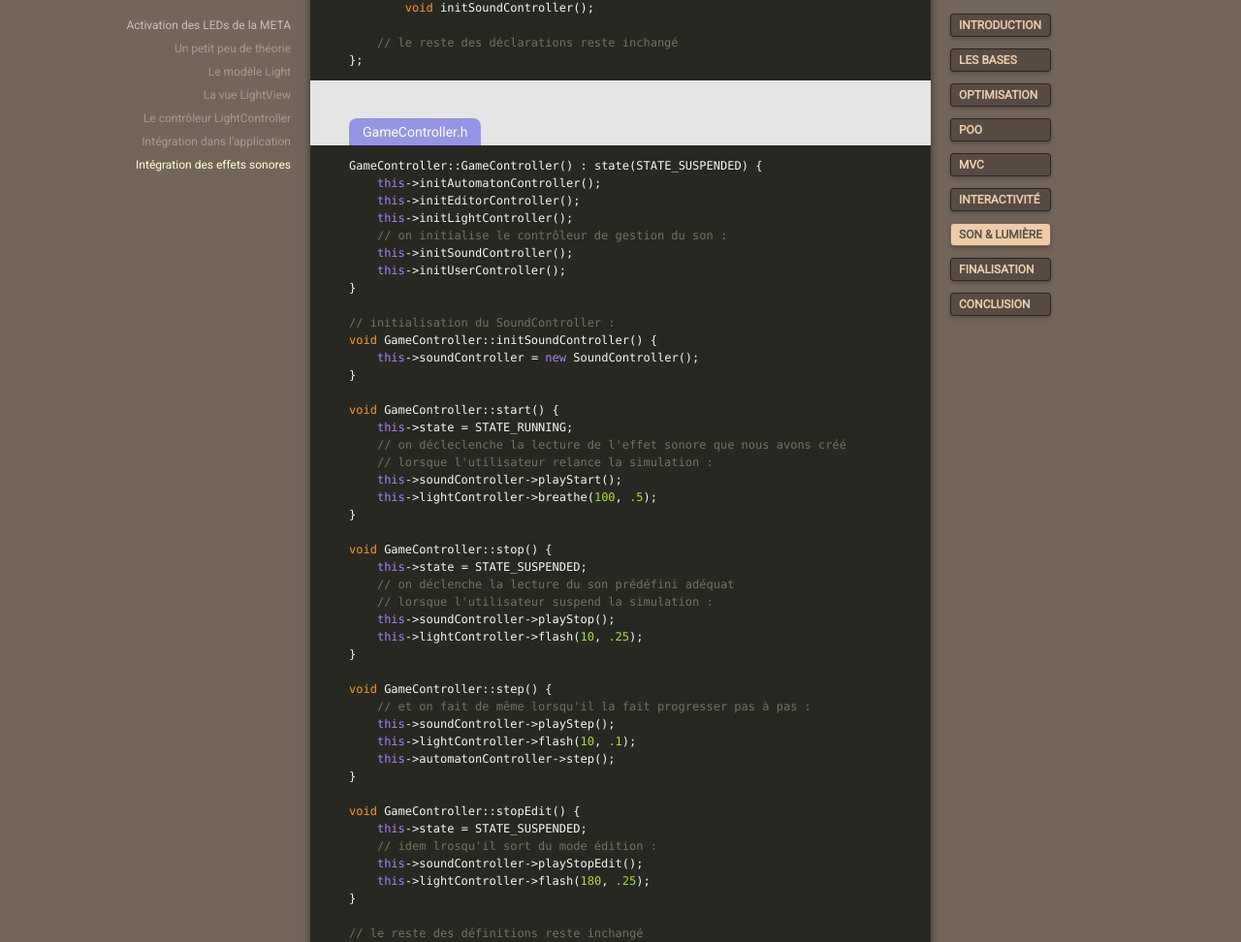
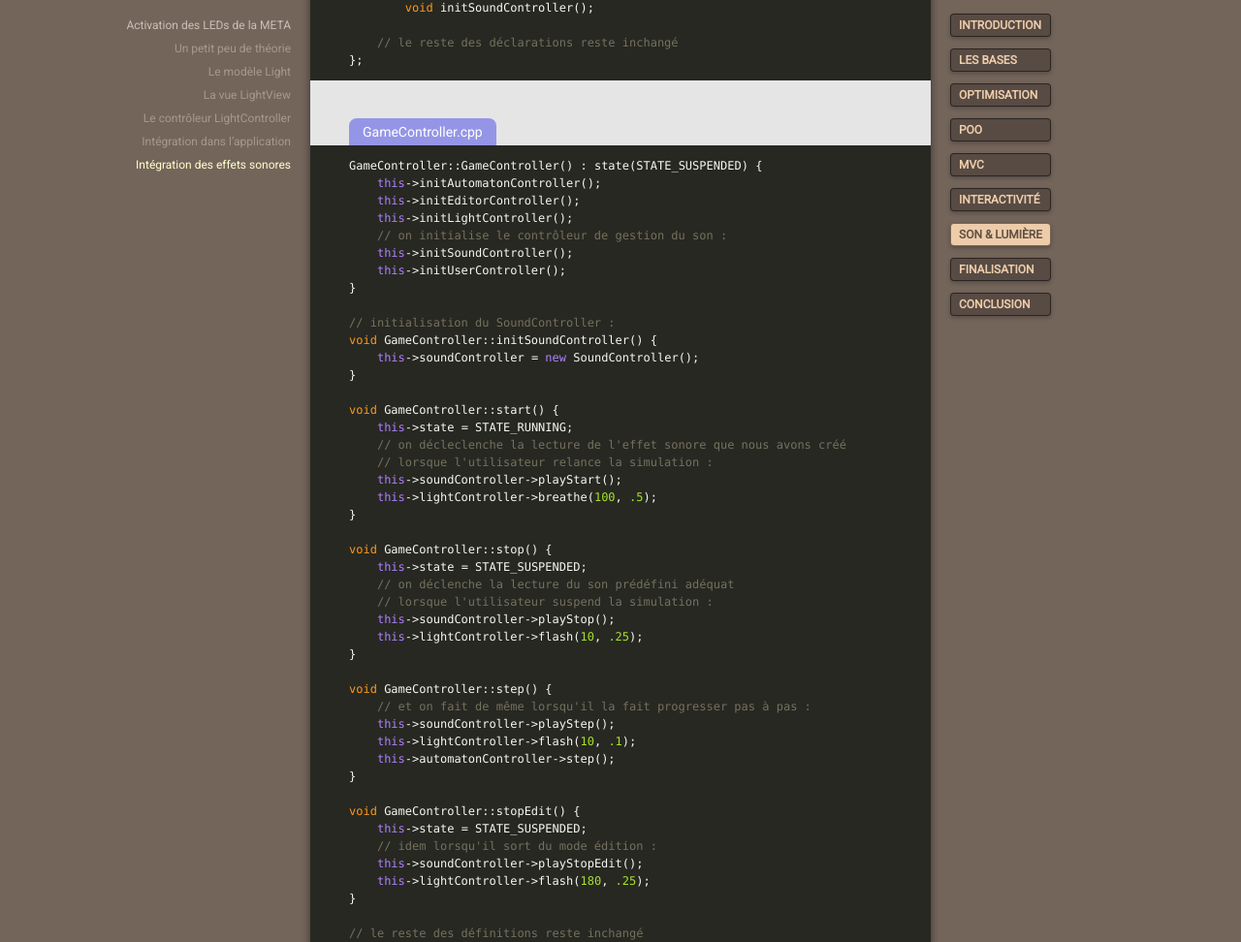
Before and after one commit to m1cr0lab-gamebuino/gb-game-of-life, a Jekyll site: the page built from docs/son-et-lumiere.md, in a window 1280 px wide and 1400 px high, scrolled down 15191 px. Shown: the part 132-1104 px from the top of the window at 97% size. Built offline with Jekyll 4.4.1, drawn with Linux system fonts in a browser that asks for light colours; nearby versions of some CDN libraries.

Commit message:
correction de micro-coquilles relevées par chris-scientist

````diff
--- a/docs/son-et-lumiere.md
+++ b/docs/son-et-lumiere.md
@@ -680,7 +680,7 @@ class GameController
 };
 ```
 
-<div class="filename">GameController.h</div>
+<div class="filename">GameController.cpp</div>
 
 ```c++
 GameController::GameController() : state(STATE_SUSPENDED) {
@@ -722,7 +722,7 @@ void GameController::step() {
 
 void GameController::stopEdit() {
     this->state = STATE_SUSPENDED;
-    // idem lrosqu'il sort du mode édition :
+    // idem lorsqu'il sort du mode édition :
     this->soundController->playStopEdit();
     this->lightController->flash(180, .25);
 }
````
